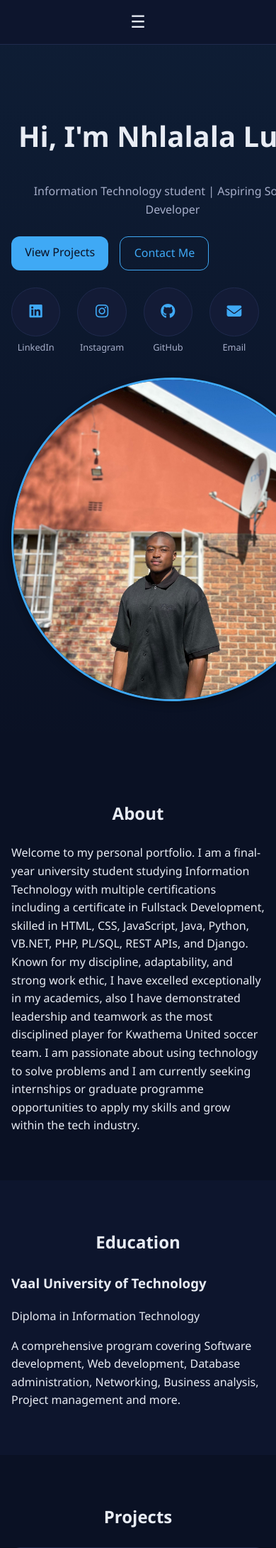
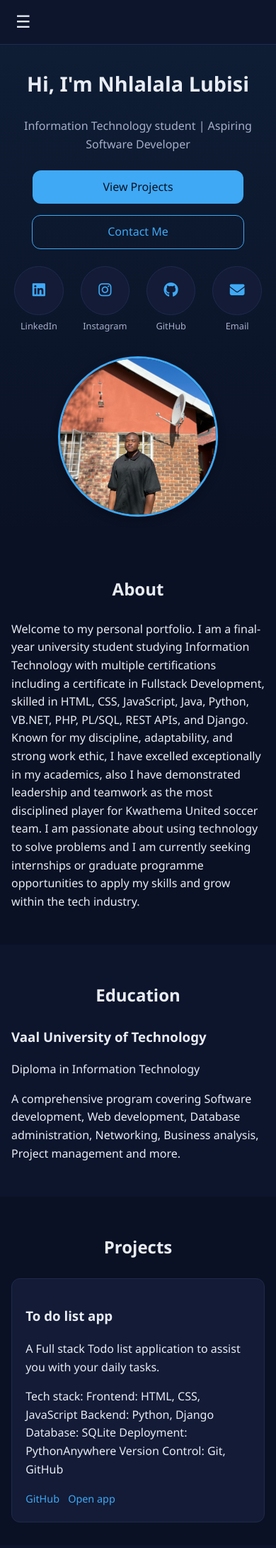
Before and after one commit to Nhlalala-Lubisi/PersonalPortfolio, a Django app: page / in a window 390 px wide; the page is wider, and only the part inside the window is pictured. Shown: the top 2181 px of that part at 71% size. Run offline with Django 4.2, Linux system fonts and the light colour scheme; data comes from the database, SQL or seed files in the repository.

Commit message:
Update style.css
Updated css

```diff
--- a/portfolio/static/css/style.css
+++ b/portfolio/static/css/style.css
@@ -17,6 +17,7 @@ body {
   color: var(--text);
   font-family: 'Segoe UI', Tahoma, Geneva, Verdana, sans-serif;
   line-height: 1.6;
+  overflow-x: hidden; /* Prevent horizontal overflow */
 }
 
 a {
@@ -32,6 +33,9 @@ a:hover {
 .site-header {
   background: var(--bg-alt);
   border-bottom: 1px solid var(--border);
+  position: sticky;
+  top: 0;
+  z-index: 100;
 }
 .nav {
   max-width: 1100px;
@@ -72,6 +76,7 @@ a:hover {
 }
 .hero-text h1 {
   font-size: 2.5rem;
+  margin-top: 0;
 }
 .subtitle {
   color: var(--muted);
@@ -81,9 +86,14 @@ a:hover {
   display: flex;
   gap: 1rem;
 }
+.hero-image {
+  display: flex;
+  justify-content: center;
+}
 .hero-image img {
-  width: 450px;
-  height: 450px;
+  max-width: 100%;
+  height: auto;
+  aspect-ratio: 1/1;
   object-fit: cover;
   border-radius: 50%;
   border: 3px solid var(--accent);
@@ -96,6 +106,7 @@ a:hover {
   display: flex;
   gap: 1.5rem;
   flex-wrap: wrap;
+  justify-content: center;
 }
 .social-item {
   display: flex;
@@ -218,6 +229,7 @@ input, textarea {
   border: 1px solid var(--border);
   background: #0e172f;
   color: var(--text);
+  box-sizing: border-box; /* Include padding in width */
 }
 input:focus, textarea:focus {
   border-color: var(--accent);
@@ -242,16 +254,22 @@ input:focus, textarea:focus {
     grid-template-columns: 1fr;
     text-align: center;
   }
+  .nav {
+    justify-content: space-between;
+  }
   .nav-links {
     display: none;
     flex-direction: column;
     background: var(--bg-alt);
     position: absolute;
     top: 100%;
-    right: 0;
+    left: 0; /* Changed from right to left */
+    width: 100%; /* Full width */
     padding: 1rem;
-    border-radius: var(--radius);
+    border-radius: 0;
     border: 1px solid var(--border);
+    border-top: none;
+    box-sizing: border-box;
   }
   .nav-links.open {
     display: flex;
@@ -264,4 +282,59 @@ input:focus, textarea:focus {
     color: var(--text);
     cursor: pointer;
   }
+
+  /* Hero image adjustments */
+  .hero-image img {
+    max-width: 280px;
+    margin: 0 auto;
+  }
+
+  /* Text adjustments */
+  .hero-text h1 {
+    font-size: 2rem;
+  }
+
+  /* Button layout */
+  .cta-group {
+    flex-direction: column;
+    align-items: center;
+  }
+
+  /* Section padding */
+  .section {
+    padding: 2rem 1rem;
+  }
+
+  /* Social links centering */
+  .social-links {
+    justify-content: center;
+  }
 }
+
+/* Additional fixes for very small screens */
+@media (max-width: 480px) {
+  .hero {
+    padding: 2rem 1rem;
+  }
+
+  .hero-text h1 {
+    font-size: 1.8rem;
+  }
+
+  .hero-image img {
+    max-width: 220px;
+  }
+
+  .btn {
+    width: 100%;
+    max-width: 260px;
+  }
+
+  .contact-form {
+    width: 100%;
+  }
+
+  input, textarea {
+    width: 100%;
+  }
+}
```
